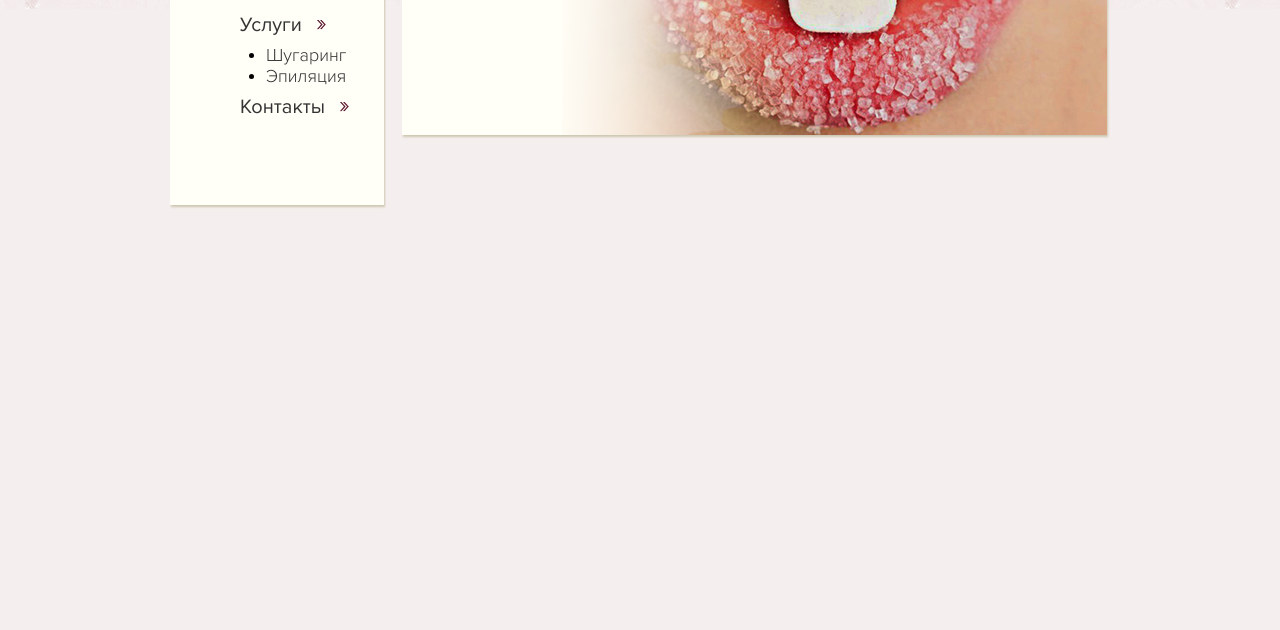
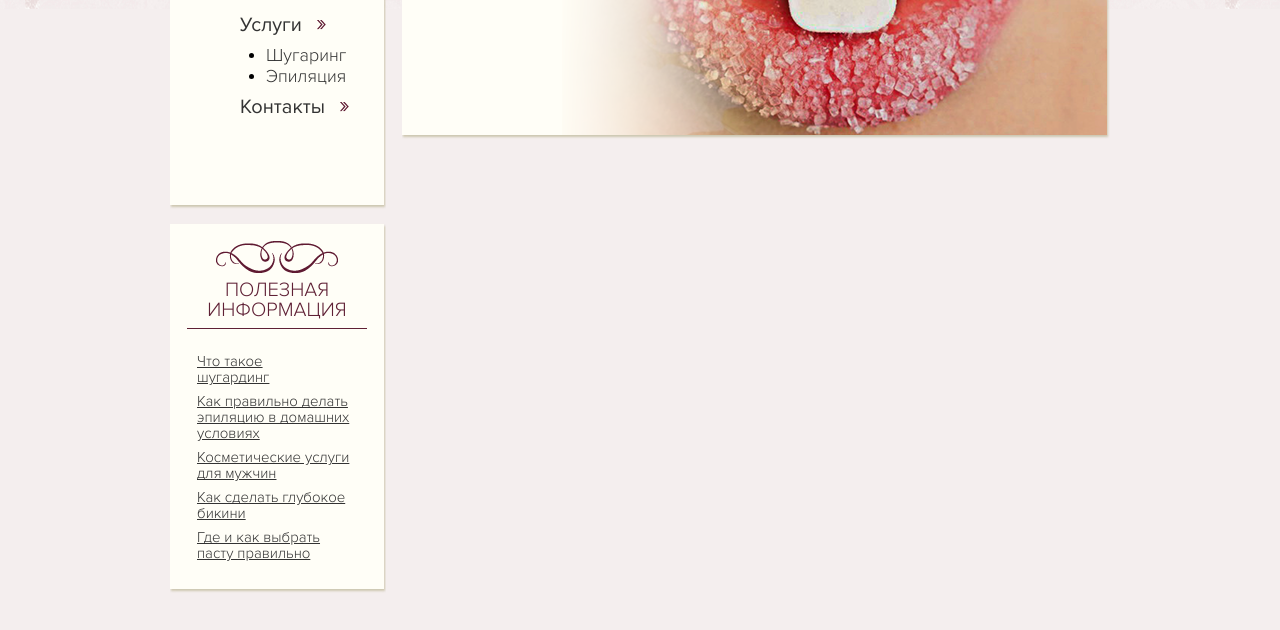
Before and after one commit to ikles/sugar, a plain HTML site: page index.html in a window 1280 px wide. Shown: the part 366-996 px from the top of the page. Drawn offline with nearby package versions, Linux system fonts and the light colour scheme.

Commit message:
commit22

```diff
--- a/index.html
+++ b/index.html
@@ -41,7 +41,19 @@
 								<li><a href="#">Контакты</a></li>
 							</ul>
 						</div><!--block-content-->
-					</div>
+					</div><!--l-block-->
+					<div class="l-block block-inform">
+						<div class="block-header">Полезная информация</div>
+						<div class="block-content">
+							<ul>
+								<li><a href="#">Что такое шугардинг</a></li>
+								<li><a href="#">Как правильно делать эпиляцию в домашних условиях</a></li>
+								<li><a href="#">Косметические услуги для мужчин</a></li>
+								<li><a href="#">Как сделать глубокое бикини</a></li>
+								<li><a href="#">Где и как выбрать пасту правильно</a></li>
+							</ul>
+						</div><!--block-content-->
+					</div><!--l-block-->
 				</div><!--l-col-->
 				<div class="r-col">
 					<div class="slider">
@@ -56,7 +68,6 @@
 						</ul>
 					</div>
 				</div><!--r-col-->
-
 			</div><!--main-->
 		</div><!--cols-->
 		<div class="cart"></div><!--cart-->
--- a/sass/main.sass
+++ b/sass/main.sass
@@ -160,6 +160,27 @@ ul,li
       a
         @extend .button
 
+.l-block.block-inform
+  padding-bottom: 20px
+  .block-header
+    padding-top: 39px
+    line-height: 1
+    padding-bottom: 8px
+  .block-content
+    padding-left: 10px
+    padding-right: 10px
+    padding-top: 24px
+    li
+      margin-left: 0
+      margin-bottom: 8px
+      line-height: 1
+      a
+        background-image: none
+        color: rgb(51, 51, 51)
+        font-family: ProximaNovaL
+        font-size: 15px
+        text-decoration: underline
+        padding-left: 0
 
 
 
```
Also changed, not shown: css/main.css.
